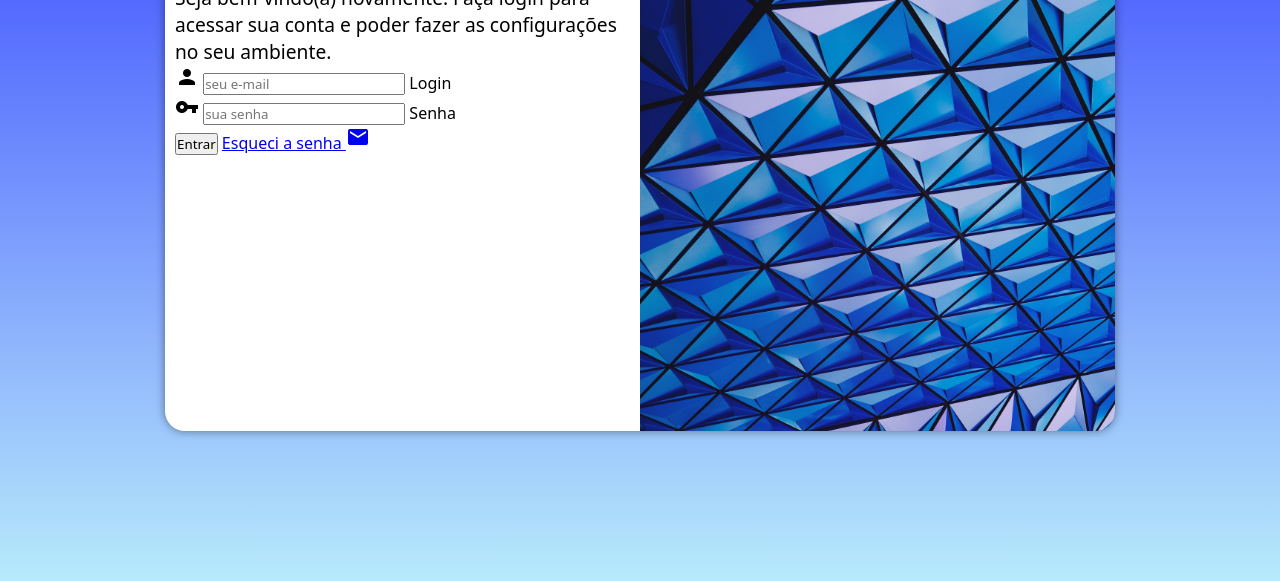
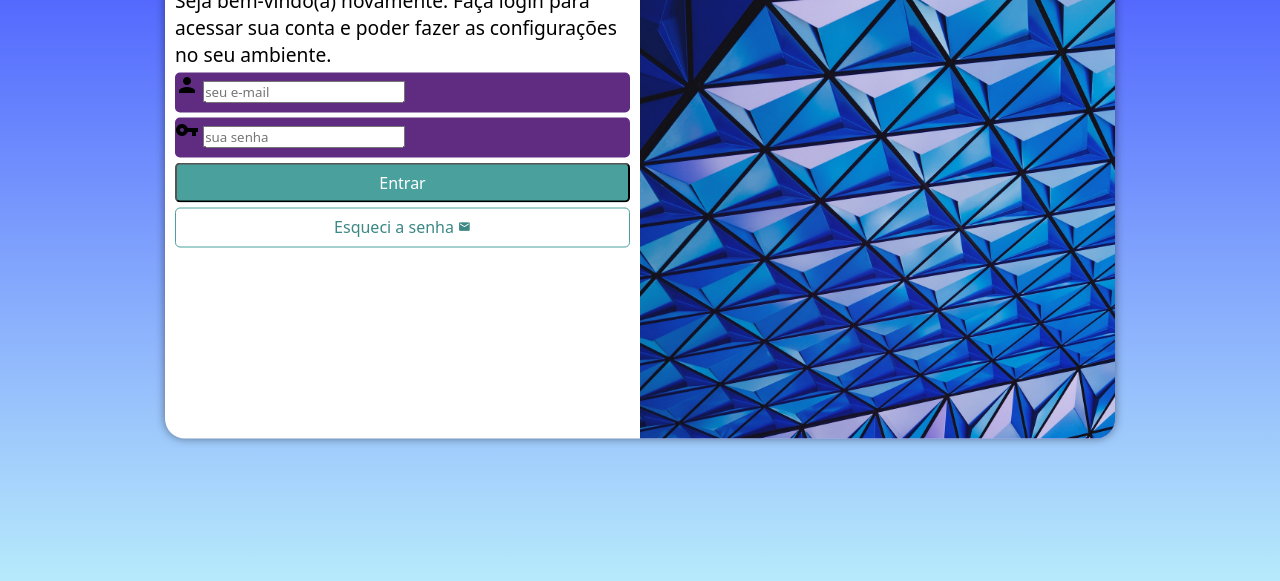
Before and after one commit to gustavosousa07/projeto-login, a plain HTML site: page index.html in a window 1280 px wide. Shown: the part 219-800 px from the top of the page. Drawn offline with Linux system fonts and the light colour scheme.

Commit message:
formatei o form

```diff
--- a/estilos/style.css
+++ b/estilos/style.css
@@ -27,7 +27,7 @@ main{
 section#login{
    background-color: white;
    width: 260px;
-   height: 500px;
+   height: 515px;
    border-radius: 20px;
    box-shadow: 0px 0px 10px rgba(0, 0, 0, 0.450);
 
@@ -52,3 +52,54 @@ section#login > div#formulario{
    display: block;
    padding: 10px;
 }
+div#formulario > h1{
+   text-align: center;
+   margin-bottom: 10px;
+}
+div#formulario > p{
+   font-size: 0.8em;
+}
+form >div.campo{
+   background-color: #5f2c82;
+   display: block;
+   width: 100%;
+   height: 40px;
+   border-radius: 5px;
+   margin: 5px 0px;
+}
+form label{
+    display: none;
+}
+form > input[type=submit]{
+   display: block;
+   font-size: 1em;
+   width: 100%;
+   height: 40px;
+   background-color: #49a09d;
+   color: white;
+   border-radius: 5px;
+   cursor: pointer;
+}
+form > input[type=submit]:hover{
+   background-color: #3c8885;
+}
+form > a.botao{
+   display: block;
+   text-align: center;
+   font-size: 1em;
+   margin-top: 5px;
+   padding-top: 7px;
+   width: 100%;
+   height: 40px;
+   background-color: white;
+   border: 1px solid #49a09d;
+   border-radius: 5px;
+   text-decoration: none;
+   color: #3c8885;
+}
+form > a.botao:hover{
+   background-color: #63e6e1;
+}
+form > a.botao > i{
+   font-size: 0.8em;
+}
--- a/index.html
+++ b/index.html
@@ -36,7 +36,7 @@
                             <label for="isenha">Senha</label>
                         </div>
                         <input type="submit" value="Entrar">
-                        <a href="esqueci.html">Esqueci a senha <i class="material-icons">mail</i></a>
+                        <a href="esqueci.html" class="botao">Esqueci a senha <i class="material-icons">mail</i></a>
                      </form>
 
                     </div>
```
